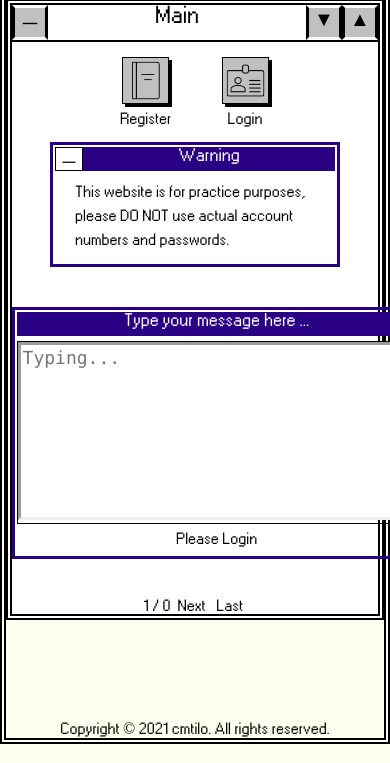
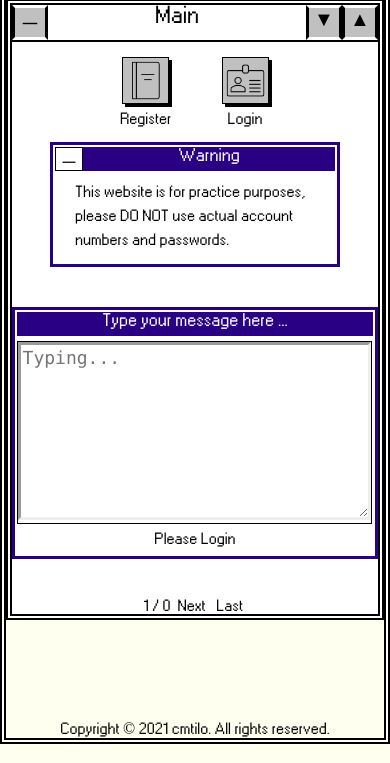
Before and after one commit to Lidemy/mentor-program-5th-cmtilo, a PHP site: page /index.php in a window 390 px wide; the page is wider, and only the part inside the window is pictured. Shown: the part 81-844 px from the top of that part. Run offline with PHP 8.4, Linux system fonts and the light colour scheme; data that the repository does not hold is empty; a stand-in replaces the project's code that opens the database connection; some web fonts are replaced.

Commit message:
'w11fix'

```diff
--- a/homeworks/week11/hw1/handle_login.php
+++ b/homeworks/week11/hw1/handle_login.php
@@ -23,8 +23,10 @@
   }
   /*執行成功*/
   $result = $stmt->get_result();
+  $row = $result->fetch_assoc();
   /*處理錯誤2-帳號或密碼輸入錯誤*/
   if ($result !== false && $result->num_rows == 0) {
+    echo 123;
     header ('Location: login.php?errCode=2');
     die($conn->error);
   }
@@ -33,7 +35,6 @@
     die($conn->error);
   }
   if ($result !== false && $result->num_rows > 0) {
-    $row = $result->fetch_assoc();
     if(password_verify($password, $row['password'])) {
       $_SESSION['username'] = $username;
       header ('Location: index.php');//正確登入成功回主頁
--- a/homeworks/week11/hw1/style.css
+++ b/homeworks/week11/hw1/style.css
@@ -348,4 +348,14 @@ td {
   .games_window {
     display: none;
   }
+  .text_area_window,
+  .text_area_window_name,
+  .message_window{
+    width: auto;
+  }
+  th, td {
+    width: auto;
+    padding: 0;
+  }
+
 }
--- a/homeworks/week11/hw2/handle_login.php
+++ b/homeworks/week11/hw2/handle_login.php
@@ -22,7 +22,7 @@
   }
 
   $result = $stmt->get_result();
-
+  $row = $result->fetch_assoc();
   if ($result !== false && $result->num_rows == 0) {
     header ('Location: login.php?errCode=2');
     die();
@@ -32,7 +32,6 @@
     die()
   }
   if ($result !== false && $result->num_rows > 0) {
-    $row = $result->fetch_assoc();
     if(password_verify($password, $row['password'])) {
       $_SESSION['username'] = $username;
       header ('Location: index.php');
```
